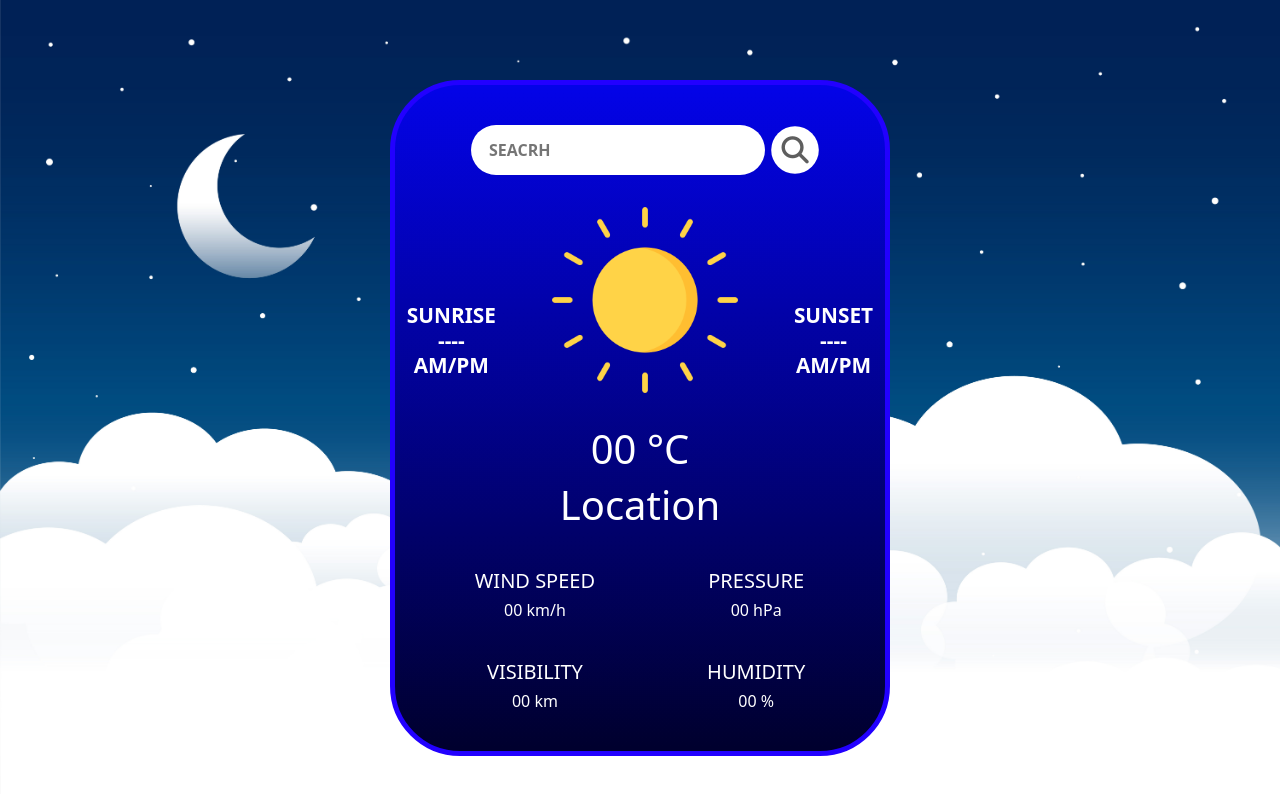
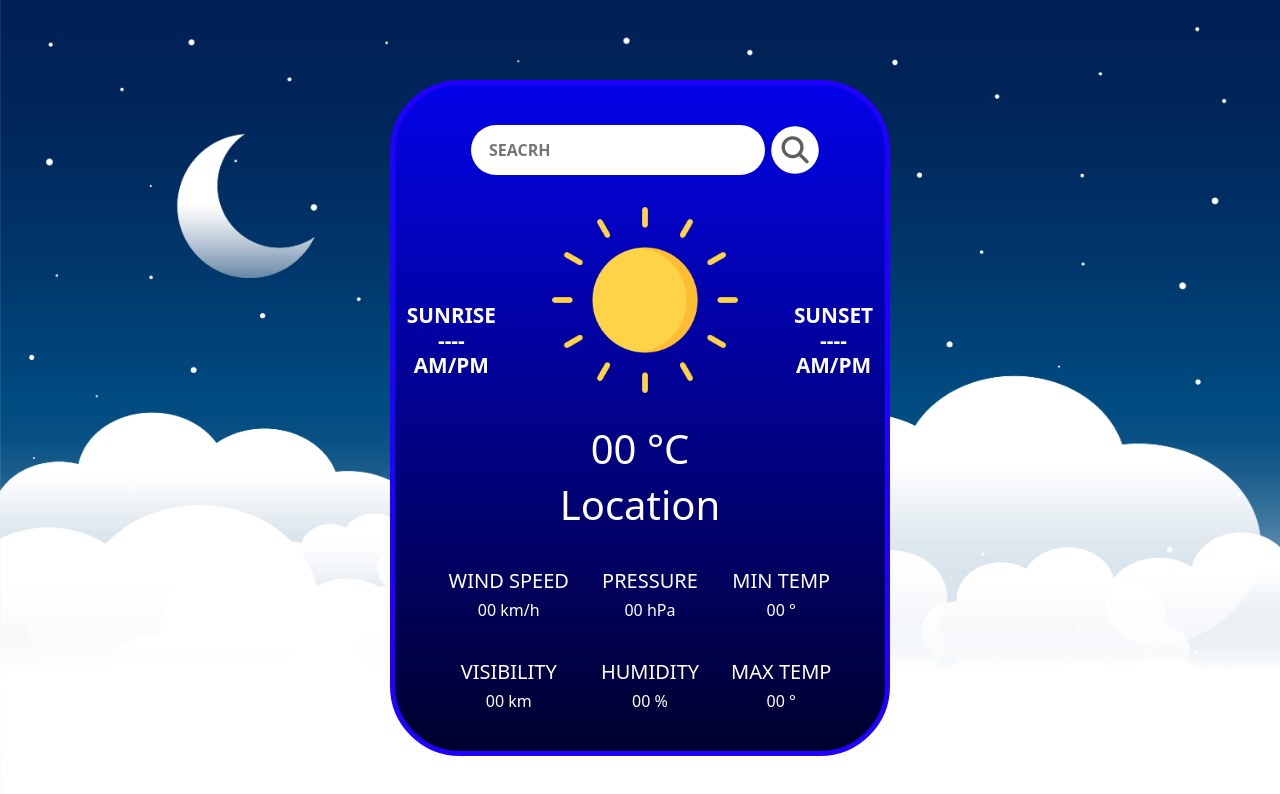
Before and after one commit to ashwinclarence/weather-app, a React (Create React App) app: page / in a window 1280 px wide. Shown: the top 794 px of the page. Built offline with nearby package versions, Linux system fonts and the light colour scheme; no server answers.

Commit message:
ui updated with min and max temperature and functionalities are intergrated

```diff
--- a/src/Components/WeatherApp/WeatherApp.css
+++ b/src/Components/WeatherApp/WeatherApp.css
@@ -65,7 +65,7 @@
     padding-bottom: 2rem;
     display: flex;
     justify-content: center;
-    gap: 7rem;
+    gap: 2rem;
     /* background-color: rgb(47, 0, 255);
     border-top: 5px solid blue; */
 }
--- a/src/Components/WeatherApp/WeatherApp.js
+++ b/src/Components/WeatherApp/WeatherApp.js
@@ -54,6 +54,8 @@ function WeatherApp() {
       const visibility = document.getElementsByClassName("visibility");
       const Pressure = document.getElementsByClassName("Pressure");
       const Humidity = document.getElementsByClassName("Humidity");
+      const mint = document.getElementsByClassName("mint");
+      const maxt = document.getElementsByClassName("maxt");
       const sunrise = document.getElementsByClassName("sunrise");
       const sunset = document.getElementsByClassName("sunset");
 
@@ -65,6 +67,8 @@ function WeatherApp() {
       visibility[0].innerHTML = data.visibility / 1000 + " km";
       Pressure[0].innerHTML = data.main.pressure + " hPa";
       Humidity[0].innerHTML = data.main.humidity + " %";
+      mint[0].innerHTML =Math.floor(data.main.temp_min)+ " \u00b0c";
+      maxt[0].innerHTML =Math.floor(data.main.temp_max)+ " \u00b0c";
       sunrise[0].innerHTML = "sunrise<br/>" + sunriseTime;
       sunset[0].innerHTML = "sunset<br/>" + sunsetTime;
 
@@ -124,14 +128,18 @@ function WeatherApp() {
             <h5>visibility</h5>
             <h6 className='visibility'>00 km</h6>
           </div>
-          <div className="right-content">
+          <div className="middle-content">
             <h5>Pressure</h5>
             <h6 className='Pressure'>00 hPa</h6>
             <h5>Humidity</h5>
             <h6 className='Humidity'>00 %</h6>
           </div>
-
-
+          <div className="right-content">
+            <h5>Min Temp</h5>
+            <h6 className='mint'>00 &deg;</h6>
+            <h5>Max Temp</h5>
+            <h6 className='maxt'>00 &deg;</h6>
+          </div>
         </div>
       </div>
     </div>
```
